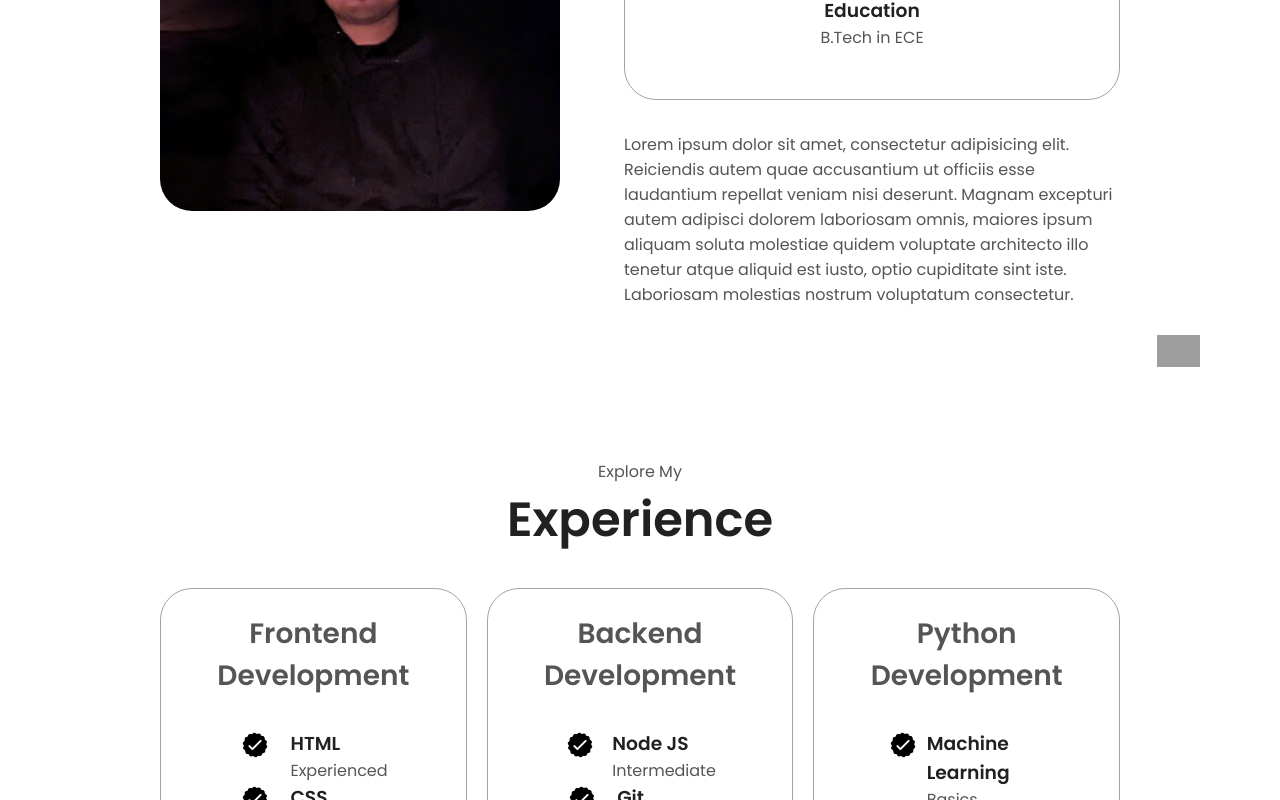
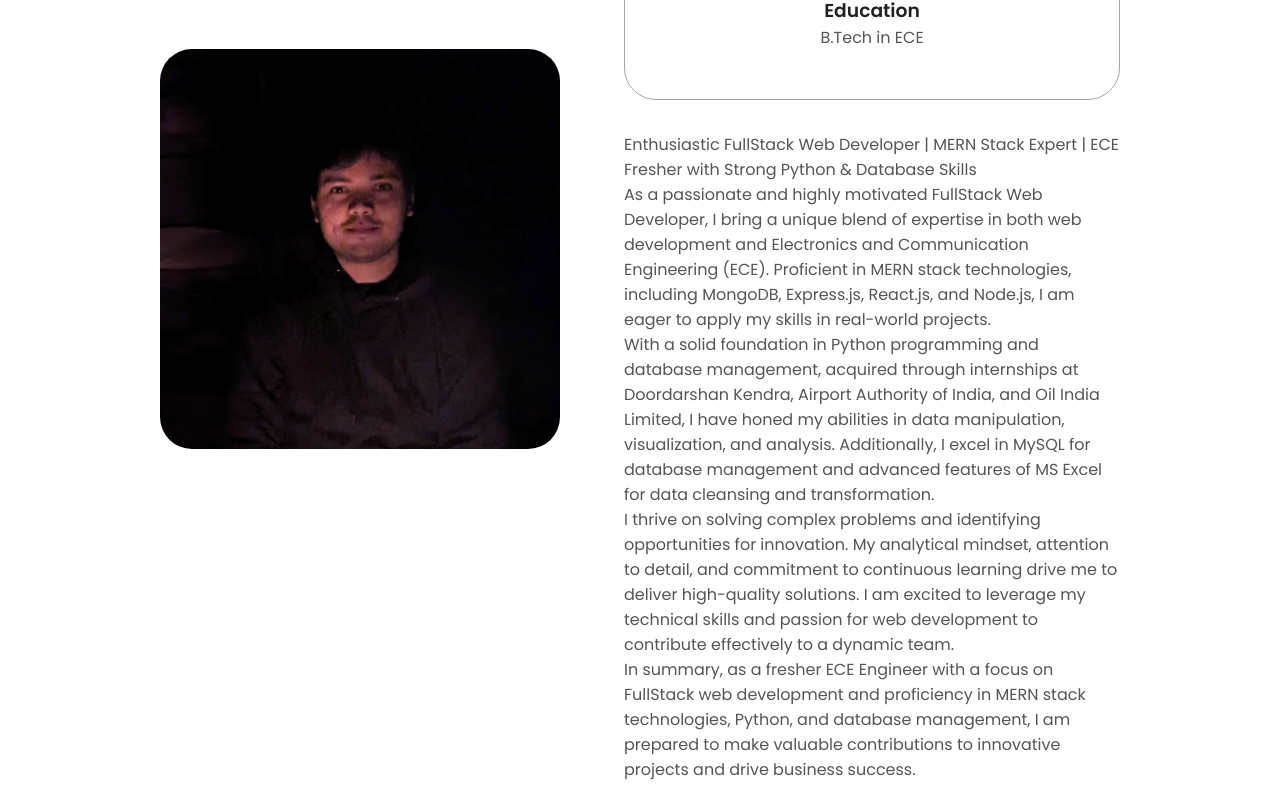
Before and after one commit to Wasikur/Fullstack_Portfolio, a React (Create React App) app in the folder portfolio-frontend/: page / in a window 1280 px wide. Shown: the part 1320-2120 px from the top of the page. Built offline with nearby package versions, Linux system fonts and the light colour scheme; no server answers; grey boxes are pictures that could not be loaded.

Commit message:
Update About.jsx

```diff
--- a/portfolio-frontend/src/components/section/About.jsx
+++ b/portfolio-frontend/src/components/section/About.jsx
@@ -35,13 +35,19 @@ const About = () => {
           <div className="about-containers">{about.map(createCard)}</div>
           <div className="text-container">
             <p>
-              Lorem ipsum dolor sit amet, consectetur adipisicing elit.
-              Reiciendis autem quae accusantium ut officiis esse laudantium
-              repellat veniam nisi deserunt. Magnam excepturi autem adipisci
-              dolorem laboriosam omnis, maiores ipsum aliquam soluta molestiae
-              quidem voluptate architecto illo tenetur atque aliquid est iusto,
-              optio cupiditate sint iste. Laboriosam molestias nostrum
-              voluptatum consectetur.
+              Enthusiastic FullStack Web Developer | MERN Stack Expert | ECE Fresher with Strong Python & Database Skills
+            </p>
+               <p>
+             As a passionate and highly motivated FullStack Web Developer, I bring a unique blend of expertise in both web development and Electronics and Communication Engineering (ECE). Proficient in MERN stack technologies, including MongoDB, Express.js, React.js, and Node.js, I am eager to apply my skills in real-world projects.
+            </p>
+                  <p>
+             With a solid foundation in Python programming and database management, acquired through internships at Doordarshan Kendra, Airport Authority of India, and Oil India Limited, I have honed my abilities in data manipulation, visualization, and analysis. Additionally, I excel in MySQL for database management and advanced features of MS Excel for data cleansing and transformation.
+            </p>
+                  <p>
+             I thrive on solving complex problems and identifying opportunities for innovation. My analytical mindset, attention to detail, and commitment to continuous learning drive me to deliver high-quality solutions. I am excited to leverage my technical skills and passion for web development to contribute effectively to a dynamic team.
+            </p>
+                  <p>
+             In summary, as a fresher ECE Engineer with a focus on FullStack web development and proficiency in MERN stack technologies, Python, and database management, I am prepared to make valuable contributions to innovative projects and drive business success.
             </p>
           </div>
         </div>
```
